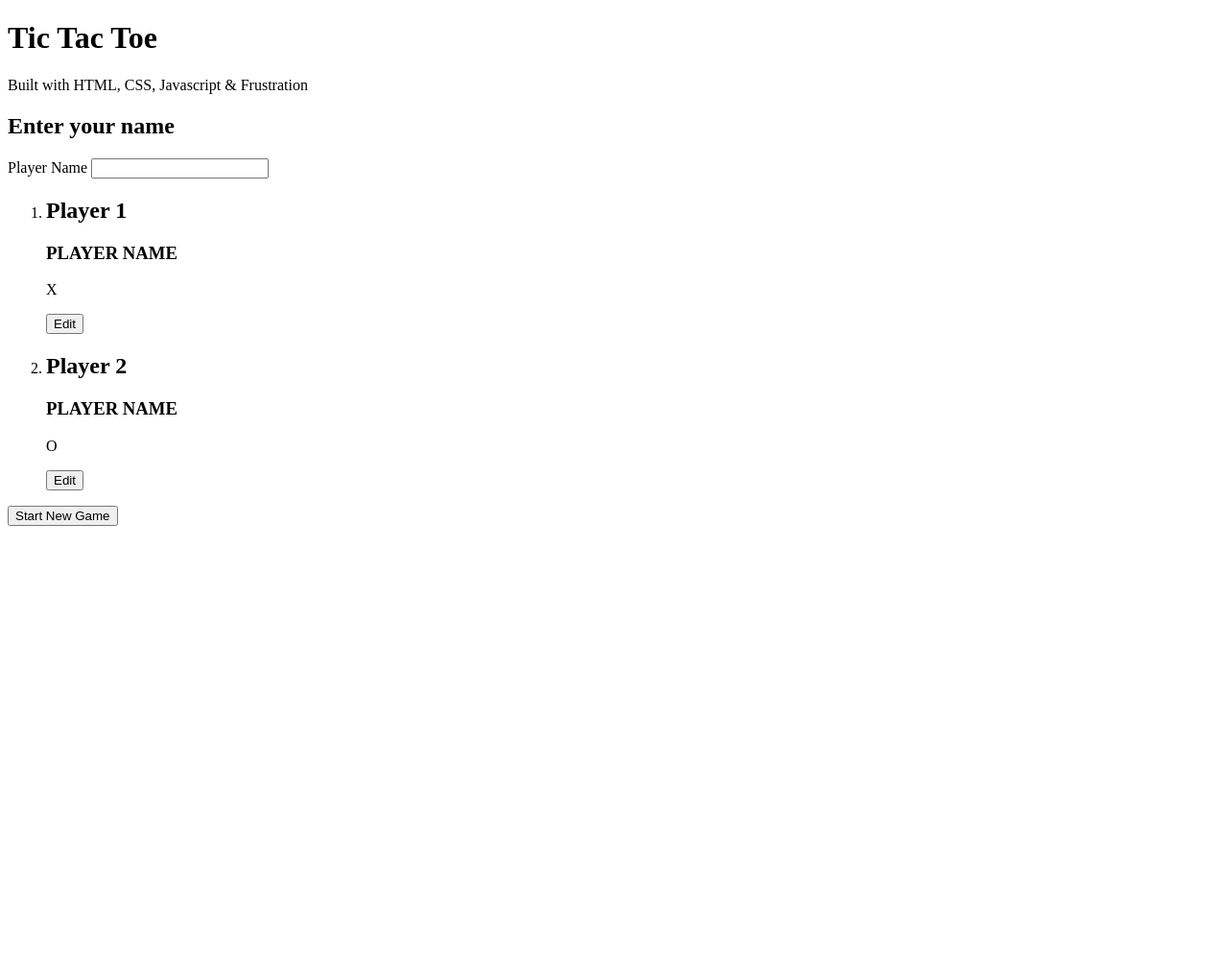
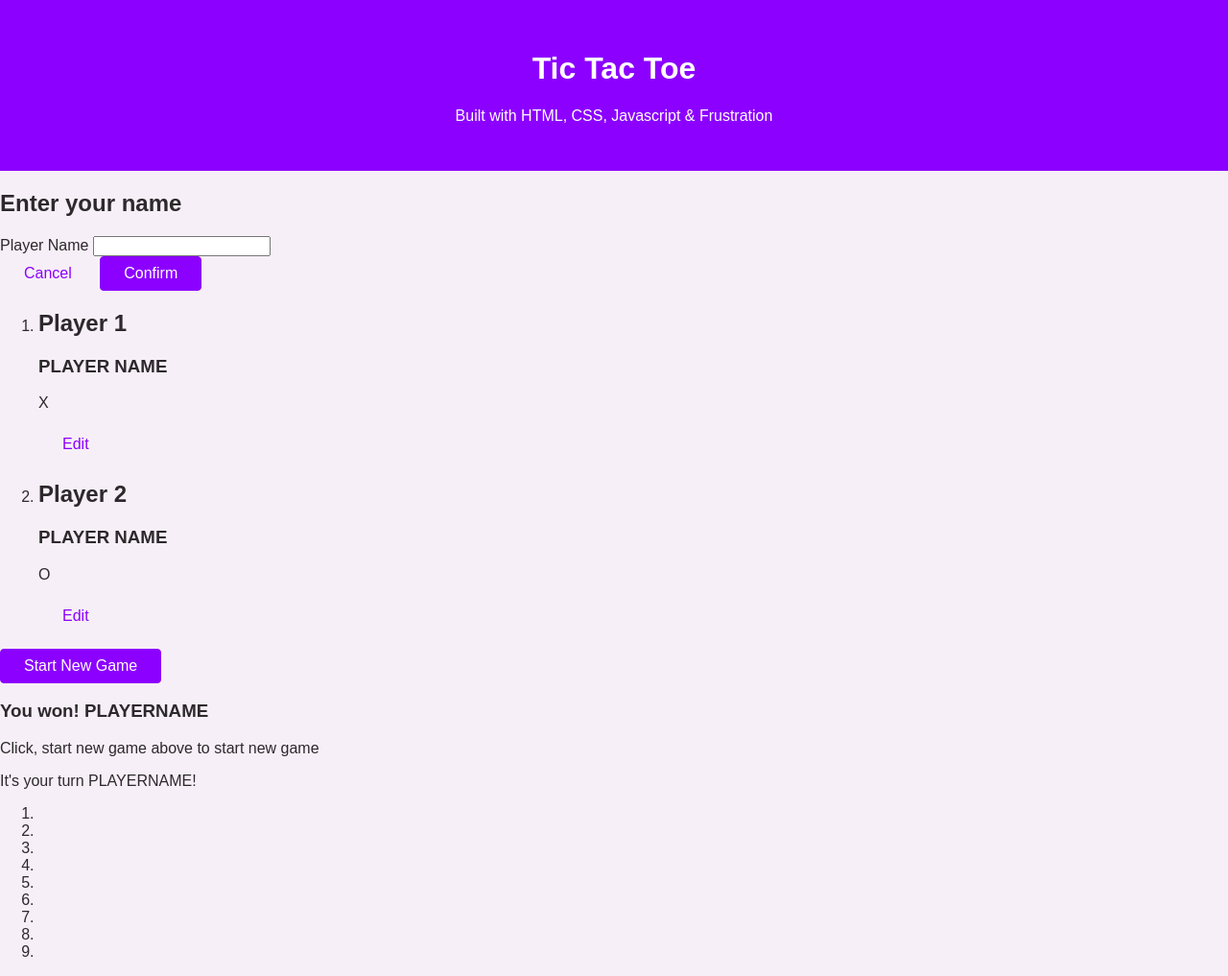
Before and after one commit to gkinghorn3/tic-tac-toe, a plain HTML site: page index.html in a window 1280 px wide. Shown: the whole page at 96% size. Before the commit the page ends 800 px from the top, so only its background shows below. Drawn offline with Linux system fonts and the light colour scheme.

Commit message:
styles added

```diff
--- a/index.html
+++ b/index.html
@@ -4,20 +4,32 @@
     <meta charset="UTF-8" />
     <meta http-equiv="X-UA-Compatible" content="IE=edge" />
     <meta name="viewport" content="width=device-width, initial-scale=1.0" />
+    <link rel="preconnect" href="https://fonts.googleapis.com" />
+    <link rel="preconnect" href="https://fonts.gstatic.com" crossorigin />
+    <link
+      href="https://fonts.googleapis.com/css2?family=Open+Sans:wght@400;700&display=swap"
+      rel="stylesheet"
+    />
+    <link rel="stylesheet" href="styles.css" />
+    <link rel="stylesheet" href="overlays.css" />
     <title>Tic Tac Toe</title>
   </head>
   <body>
-    <header>
+    <header id="main-header">
       <h1>Tic Tac Toe</h1>
       <p>Built with HTML, CSS, Javascript & Frustration</p>
     </header>
     <main>
-      <aside>
+      <aside class="modal">
         <h2>Enter your name</h2>
         <form>
           <div>
             <label for="playername">Player Name</label>
-            <input type="text" name="playername" id="playername">
+            <input type="text" name="playername" id="playername" />
+          </div>
+          <div>
+            <button type="button" class="btn btn-alt">Cancel</button>
+            <button type="submit" class="btn">Confirm</button>
           </div>
         </form>
       </aside>
@@ -28,7 +40,7 @@
               <h2>Player 1</h2>
               <h3>PLAYER NAME</h3>
               <p>X</p>
-              <button>Edit</button>
+              <button class="btn btn-alt">Edit</button>
             </article>
           </li>
           <li>
@@ -36,13 +48,32 @@
               <h2>Player 2</h2>
               <h3>PLAYER NAME</h3>
               <p>O</p>
-              <button>Edit</button>
+              <button class="btn btn-alt">Edit</button>
             </article>
           </li>
         </ol>
-        <button>Start New Game</button>
+        <button class="btn">Start New Game</button>
       </section>
-      <section id="active-game"></section>
+      <section id="active-game">
+        <article>
+          <h3>You won! <span id="winner-name">PLAYERNAME</span></h3>
+          <p>Click, start new game above to start new game</p>
+        </article>
+        <p>It's your turn <span id="active-player-name">PLAYERNAME</span>!</p>
+        <ol>
+          <li></li>
+          <li></li>
+          <li></li>
+
+          <li></li>
+          <li></li>
+          <li></li>
+
+          <li></li>
+          <li></li>
+          <li></li>
+        </ol>
+      </section>
     </main>
   </body>
 </html>
--- a/styles.css
+++ b/styles.css
@@ -0,0 +1,39 @@
+body {
+  margin: 0;
+  font-family: "Open-Sans", sans-serif;
+  color: rgb(44, 41, 44);
+  background-color: rgb(247, 239, 247);
+}
+
+#main-header {
+  background-color: rgb(140, 0, 255);
+  color: white;
+  padding: 2rem 5%;
+  text-align: center;
+}
+
+.btn {
+  font: inherit;
+  padding: 0.5rem 1.5rem;
+  background-color: rgb(140, 0, 255);
+  border: 1px solid rgb(140, 0, 255);
+  color: white;
+  border-radius: 4px;
+  cursor: pointer;
+}
+
+.btn-alt {
+  background-color: transparent;
+  border-color: transparent;
+  color: rgb(140, 0, 255);
+}
+
+.btn:hover {
+  background-color: rgb(76, 15, 198);
+  border-color: rgb(76, 15, 198);
+}
+
+.btn-alt:hover {
+  background-color: rgb(167, 126, 248);
+  border-color: transparent;
+}
```
Also changed, not shown: overlays.css (added).
